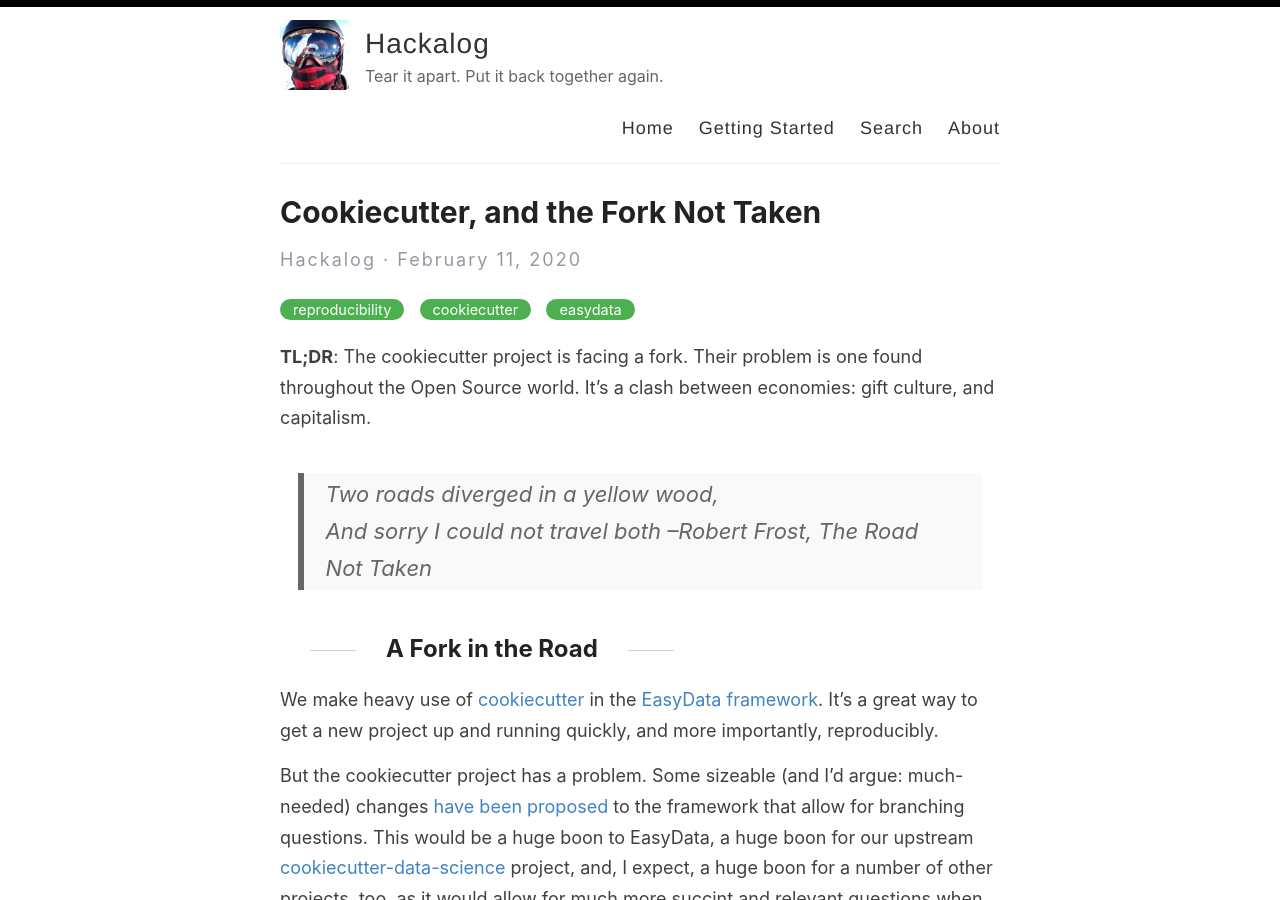
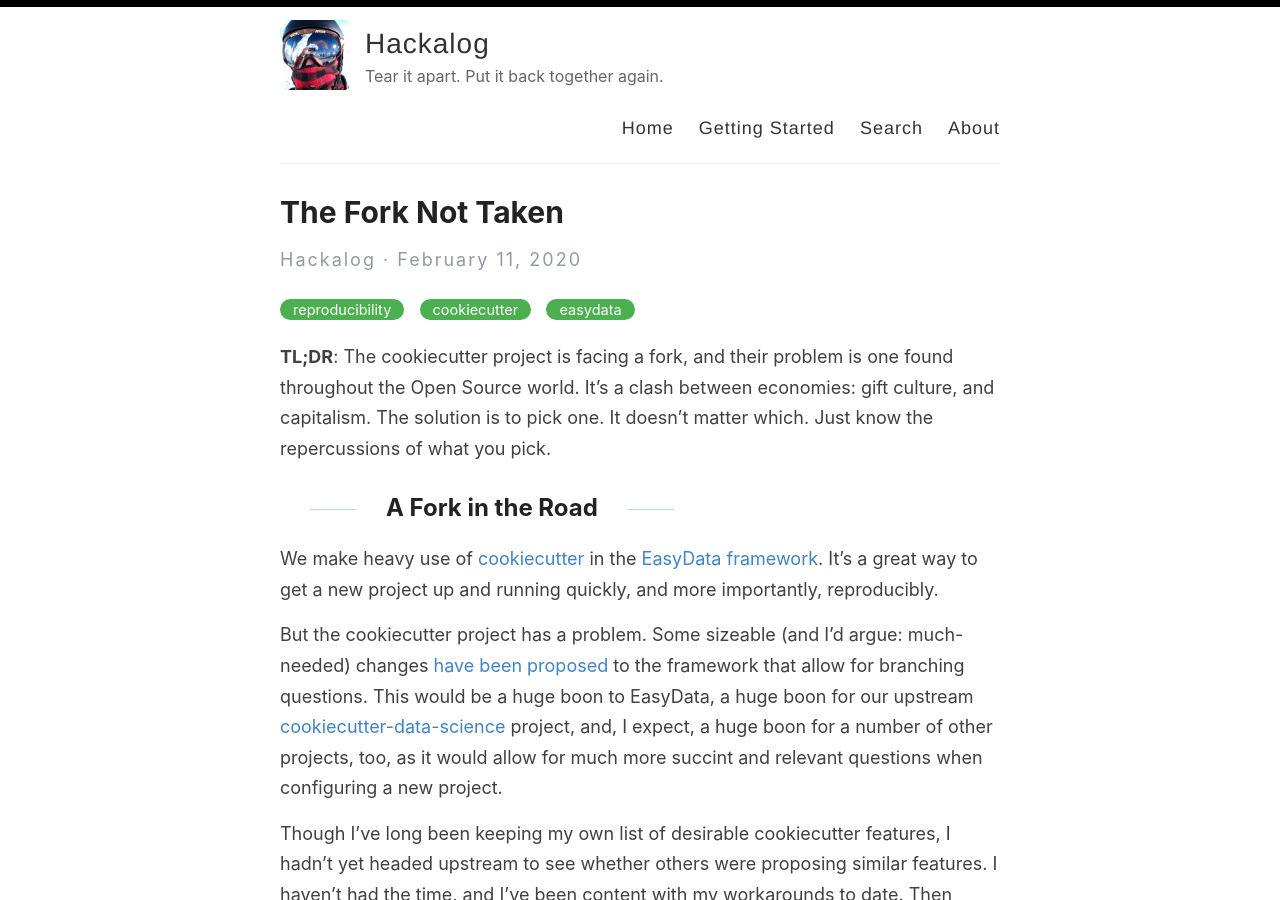
Before and after one commit to hackalog/hackalog.github.io, a Jekyll site: the page built from _posts/2020-02-11-cookiecutter.md, in a window 1280 px wide and 900 px high. Built offline with Jekyll 4.4.1, drawn with Linux system fonts in a browser that asks for light colours; some of the changed text lies outside the part shown.

Commit message:
better tldr, move poetry

```diff
--- a/_posts/2020-02-11-cookiecutter.md
+++ b/_posts/2020-02-11-cookiecutter.md
@@ -1,16 +1,12 @@
 ---
 layout: post
-title: Cookiecutter, and the Fork Not Taken
+title: The Fork Not Taken
 date: 2020-02-11
 categories: [reproducibility, cookiecutter, easydata]
-excerpt: "The cookiecutter project is facing a fork. Their problems boil down to a clash between economies: gift culture, and capitalism."
+excerpt: "The cookiecutter project is facing a fork, and their problem is one found throughout the Open Source world. It's a clash between economies: gift culture, and capitalism."
 ---
 
-**TL;DR**: The cookiecutter project is facing a fork. Their problem is one found throughout the Open Source world. It's a clash between economies: gift culture, and capitalism.
-
-> Two roads diverged in a yellow wood, \\
-> And sorry I could not travel both
-> --Robert Frost, The Road Not Taken
+**TL;DR**: The cookiecutter project is facing a fork, and their problem is one found throughout the Open Source world. It's a clash between economies: gift culture, and capitalism. The solution is to pick one. It doesn't matter which. Just know the repercussions of what you pick.
 
 ## A Fork in the Road
 
```
Also changed, not shown: other parts of _posts/2020-02-11-cookiecutter.md (+5 -0 lines).
